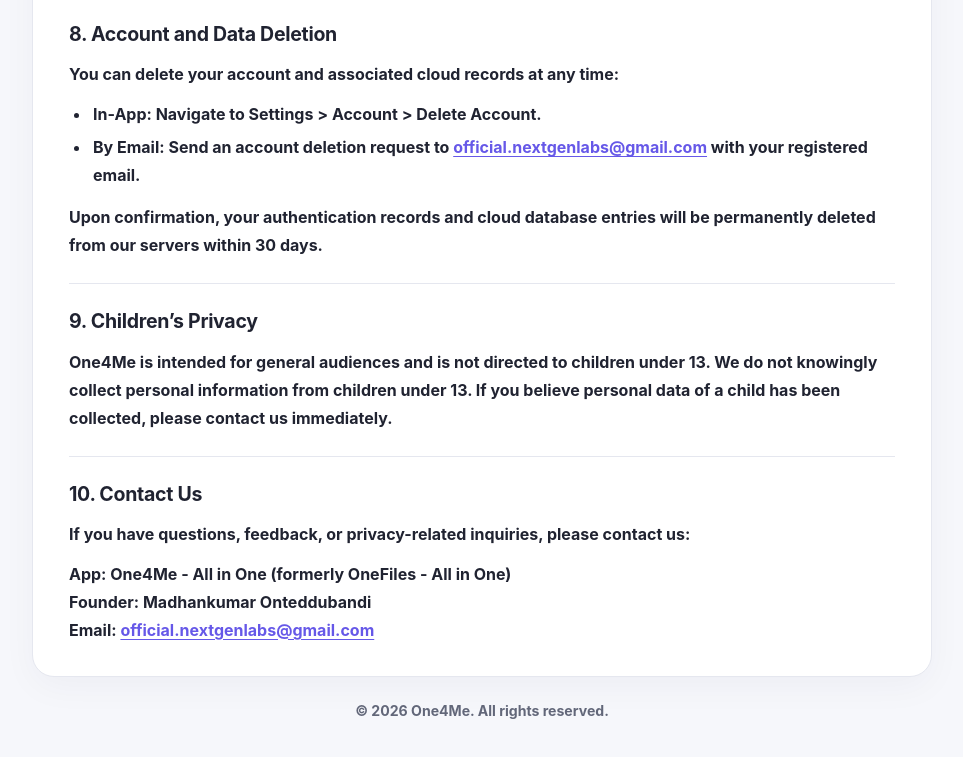
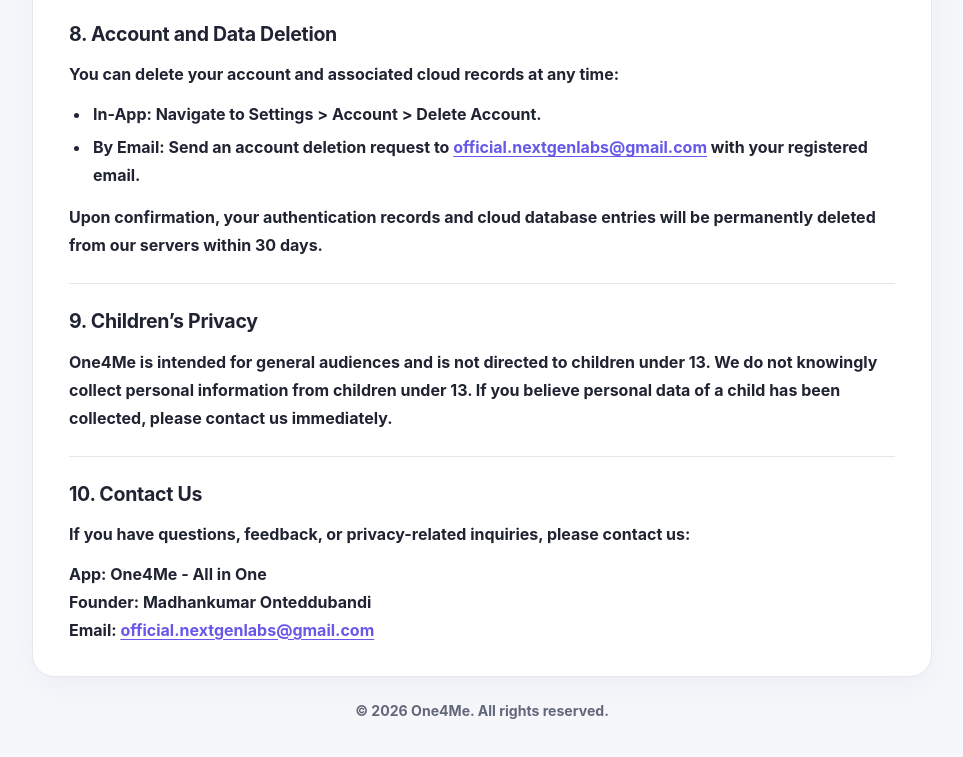
Before and after one commit to nextgenlabs-official/Privacy-policy, a plain HTML site: page One4Me.html in a window 1280 px wide. Shown: the part 5200-5957 px from the top of the page, without its empty margins (158-1121 px from the left). Drawn offline with Linux system fonts and the light colour scheme.

Commit message:
Update One4Me.html

```diff
--- a/One4Me.html
+++ b/One4Me.html
@@ -454,7 +454,7 @@
         <h2>10. Contact Us</h2>
         <p>If you have questions, feedback, or privacy-related inquiries, please contact us:</p>
         <p>
-          <strong>App:</strong> One4Me - All in One (formerly OneFiles - All in One)<br>
+          <strong>App:</strong> One4Me - All in One<br>
           <strong>Founder:</strong> Madhankumar Onteddubandi<br>
           <strong>Email:</strong> <a href="mailto:official.nextgenlabs@gmail.com">official.nextgenlabs@gmail.com</a>
         </p>
```
